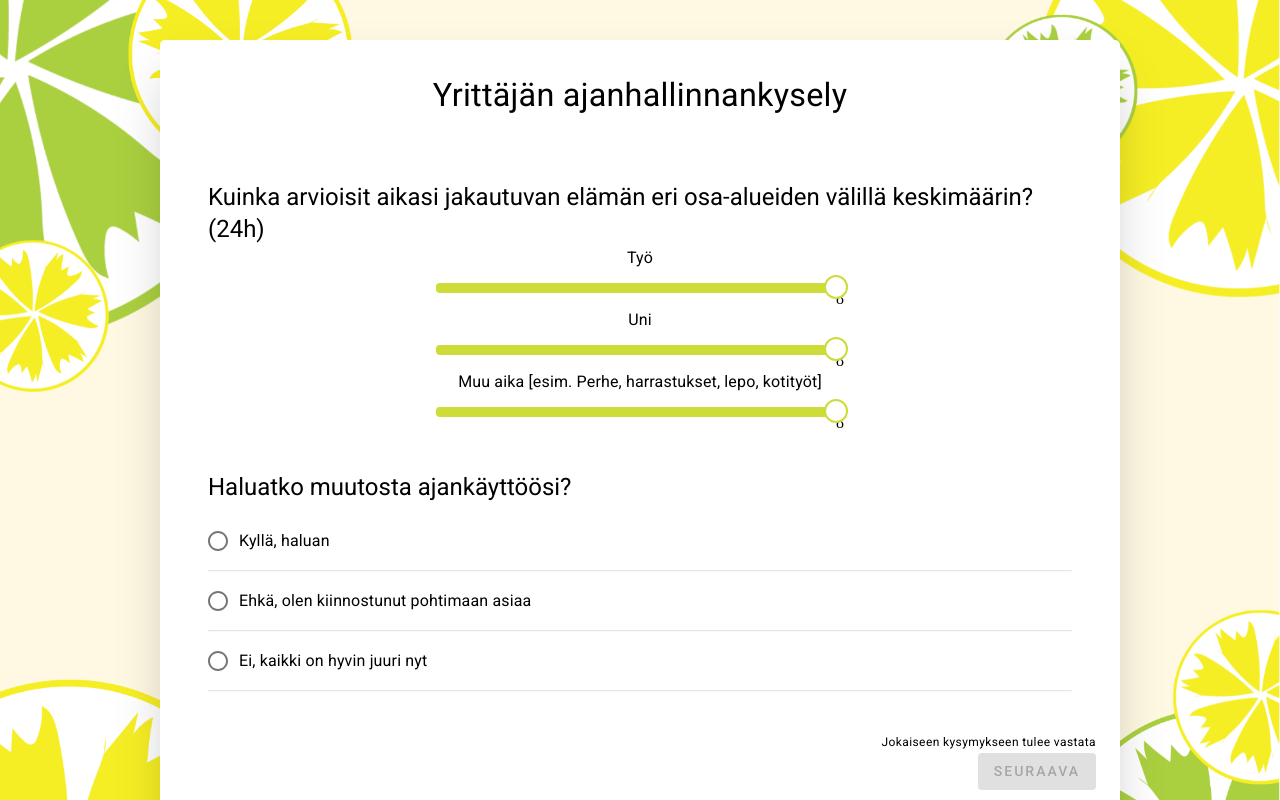
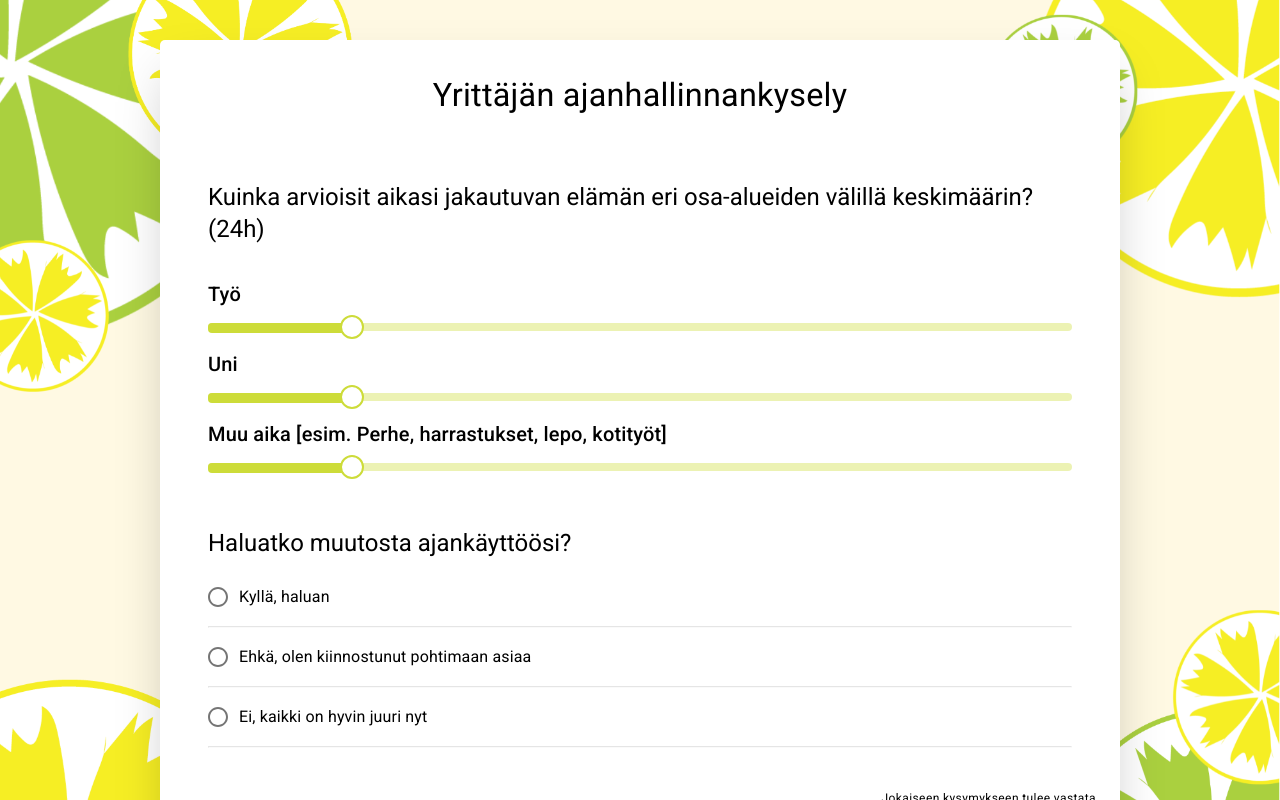
Before and after one commit to didzis1/entrefox-time-mngmt-form, a React (Create React App) app: page / in a window 1280 px wide. Shown: the top 800 px of the page. Built offline with nearby package versions, Linux system fonts and the light colour scheme.

Commit message:
PieSlider now allows to select up to 24 hours

```diff
--- a/src/components/typeComponents/PieSlider.js
+++ b/src/components/typeComponents/PieSlider.js
@@ -1,18 +1,17 @@
 import React, { useState } from 'react'
 import PropTypes from 'prop-types'
-import { getAnswerByID } from '../../utils'
 import { useForm } from '../../contexts/FormContext'
 
 // Material UI
 import Slider from '@material-ui/core/Slider'
 import Box from '@material-ui/core/Box'
+import Grid from '@material-ui/core/Grid'
 import Typography from '@material-ui/core/Typography'
 import { withStyles } from '@material-ui/core/styles'
 
 const CustomSlider = withStyles({
 	root: {
 		color: 'primary',
-		maxWidth: '400px',
 		height: 8
 	},
 	thumb: {
@@ -42,59 +41,86 @@ const CustomSlider = withStyles({
 })(Slider)
 
 const PieSlider = ({ question }) => {
-	const [max, setMaxValue] = useState(8)
-	const { currentPage, handleInputChange } = useForm()
-	const allValues = getAnswerByID(currentPage, question.ID)
+	const { handleInputChange } = useForm()
+	const initialValues = question.sliders.map((slider) => {
+		return {
+			ID: slider.ID,
+			text: slider.text,
+			range: 4
+		}
+	})
 
-	// eslint-disable-next-line no-unused-vars
-	const calculateDifference = (slider) => {
+	const [sliderValues, setSliderValues] = useState(initialValues)
+	const calculateSliderSum = (ID) => {
 		let maxValue = 0
-		allValues.value.forEach((existingSlider) => {
-			if (existingSlider.ID !== slider.ID) {
-				maxValue += existingSlider.range
+		sliderValues.forEach((value) => {
+			if (value.ID !== ID) {
+				maxValue += value.range
 			}
 		})
-		setMaxValue(24 - parseInt(maxValue))
+		return maxValue
 	}
 
-	const handleSliderChange = (newValue, slider) => {
-		const updatedValues = allValues.value.map((prevSlider) => {
-			return {
-				ID: prevSlider.ID,
-				text: prevSlider.text,
-				range: prevSlider.ID === slider.ID ? newValue : prevSlider.range
-			}
-		})
-		handleInputChange(question.ID, updatedValues)
-		calculateDifference(slider)
+	const updateSliderValues = (event, newValue, slider) => {
+		const maxTotal = 24
+		const sum = calculateSliderSum(slider.ID)
+		if (sum + newValue > maxTotal) {
+			event.preventDefault()
+			return false
+		}
+		const newSliderValue = {
+			ID: slider.ID,
+			text: slider.text,
+			range: newValue
+		}
+		setSliderValues(
+			sliderValues.map((val) =>
+				val.ID === slider.ID ? newSliderValue : val
+			)
+		)
+	}
+
+	const handleSliderDispatch = () => {
+		handleInputChange(question.ID, sliderValues)
 	}
 
 	return (
-		<Box align='center'>
+		<Box align='left' my={4}>
 			{question.sliders.map((slider) => {
 				return (
 					<Box key={slider.ID}>
-						<Typography>{slider.text}</Typography>
-						<CustomSlider
-							aria-labelledby='discrete-slider'
-							color='primary'
-							min={1}
-							max={max}
-							name={slider.ID.toString()}
-							onChange={(event, newValue) =>
-								handleSliderChange(newValue, slider)
-							}
-							value={
-								allValues?.value.find(
-									(answer) => answer.ID === slider.ID
-								).range
-							}
-						/>
-						{
-							allValues?.value.find(
-								(answer) => answer.ID === slider.ID
-							).range
-						}
+						<Grid container direction='column'>
+							<Grid item>
+								<Typography variant='h6'>
+									{slider.text}
+								</Typography>
+							</Grid>
+							<Grid item>
+								<CustomSlider
+									aria-label={slider.text}
+									valueLabelDisplay='auto'
+									value={
+										sliderValues?.find(
+											(val) => val.ID === slider.ID
+										).range
+									}
+									name={slider.ID.toString()}
+									min={0}
+									max={24}
+									onChange={(event, newValue) =>
+										updateSliderValues(
+											event,
+											newValue,
+											slider
+										)
+									}
+									onChangeCommitted={() =>
+										handleSliderDispatch()
+									}
+									color='primary'
+								/>
+							</Grid>
+						</Grid>
 					</Box>
 				)
 			})}
```
